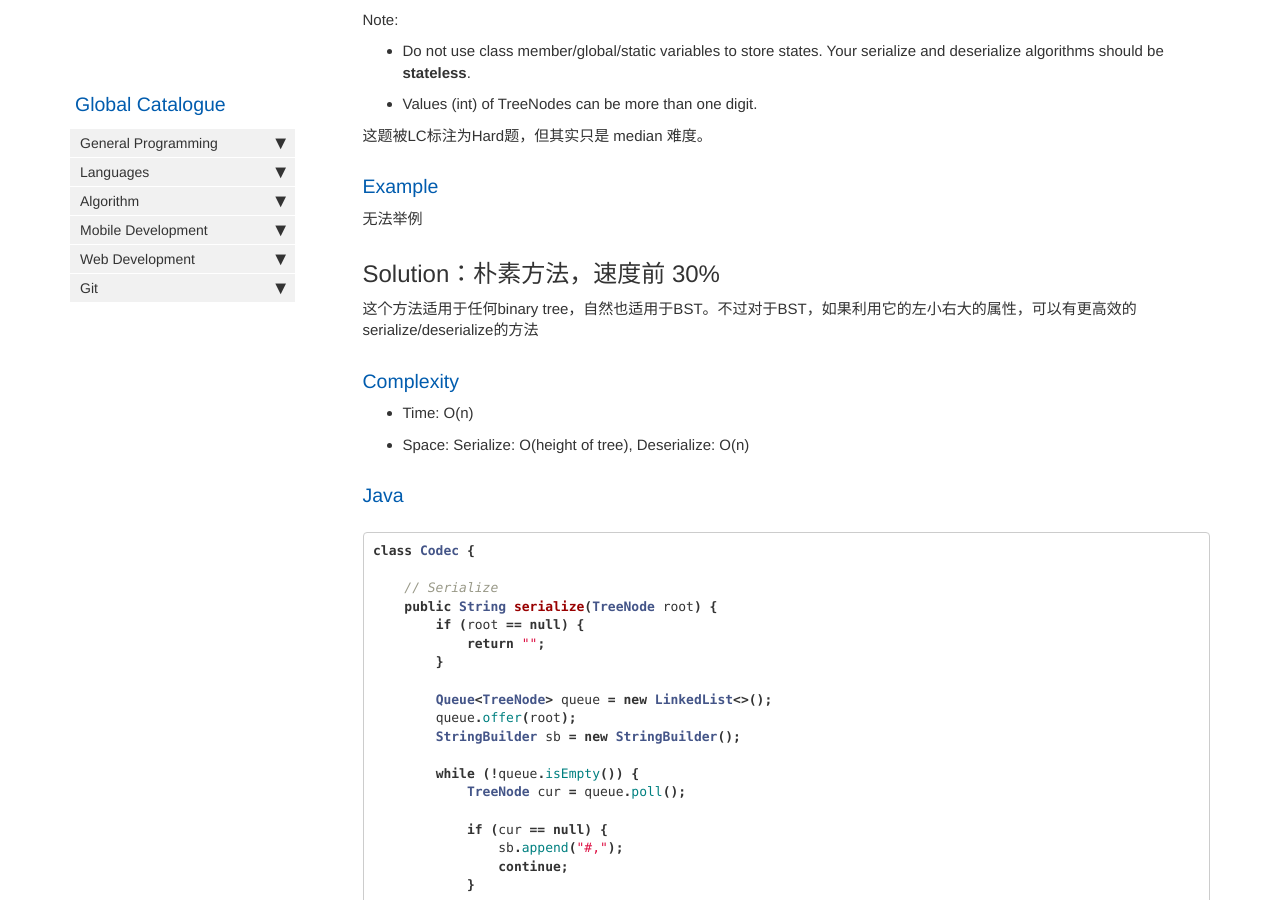
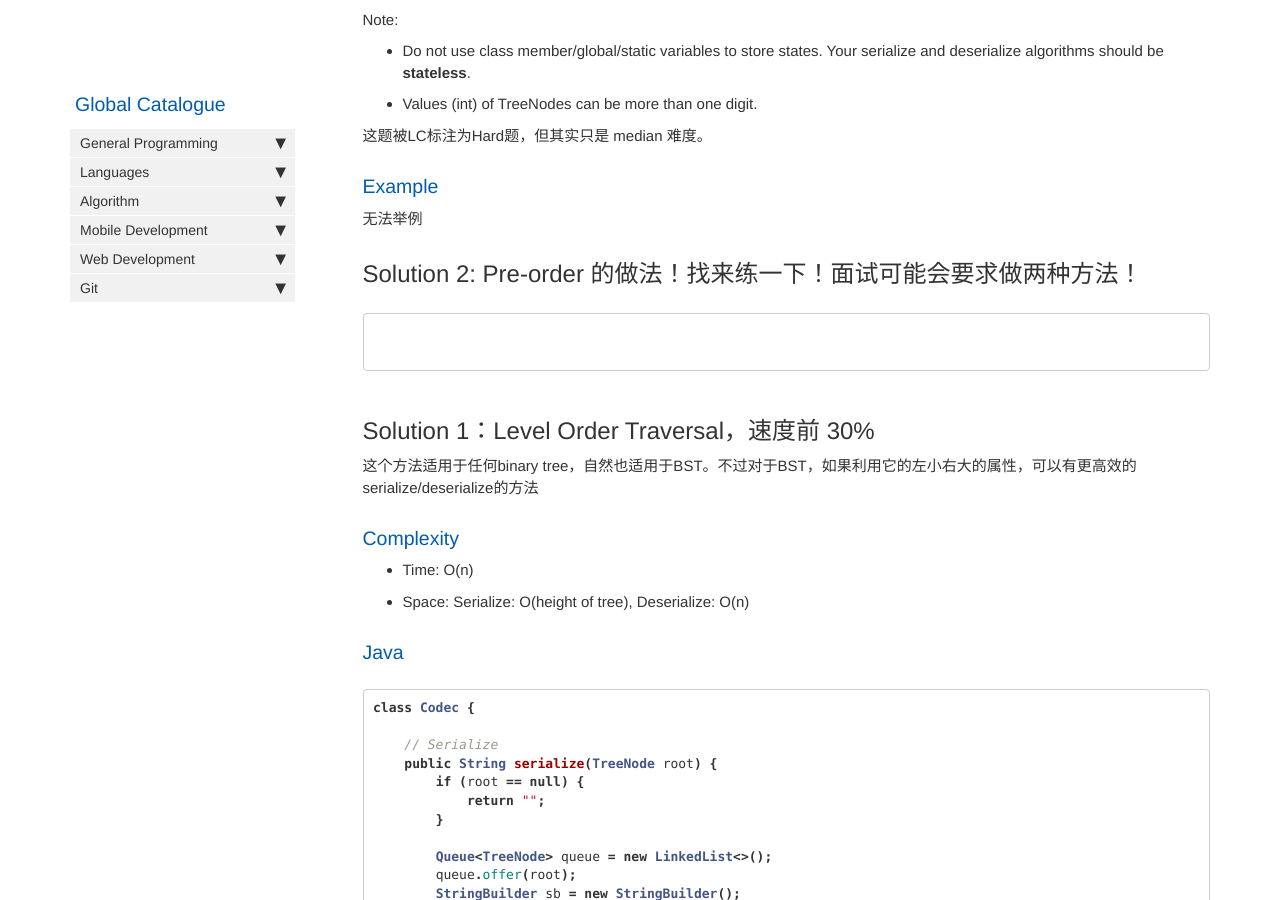
Before and after one commit to HungryOrc/hungryorc.github.io, a Jekyll site: the page built from pages/algorithm/algorithm_serializeAndDeserialize_BinaryTree.md, in a window 1280 px wide and 900 px high, scrolled down 756 px. Built offline with Jekyll 4.4.1, drawn with Linux system fonts in a browser that asks for light colours; nearby versions of some CDN libraries; comment, search, counter and statistics services are not loaded.

Commit message:
Update algorithm_serializeAndDeserialize_BinaryTree.md

````diff
--- a/pages/algorithm/algorithm_serializeAndDeserialize_BinaryTree.md
+++ b/pages/algorithm/algorithm_serializeAndDeserialize_BinaryTree.md
@@ -37,7 +37,14 @@ Note:
 ### Example
 无法举例
 
-## Solution：朴素方法，速度前 30%
+## Solution 2: Pre-order 的做法！找来练一下！面试可能会要求做两种方法！
+
+```java
+
+
+```
+
+## Solution 1：Level Order Traversal，速度前 30%
 这个方法适用于任何binary tree，自然也适用于BST。不过对于BST，如果利用它的左小右大的属性，可以有更高效的serialize/deserialize的方法
 
 ### Complexity
````
